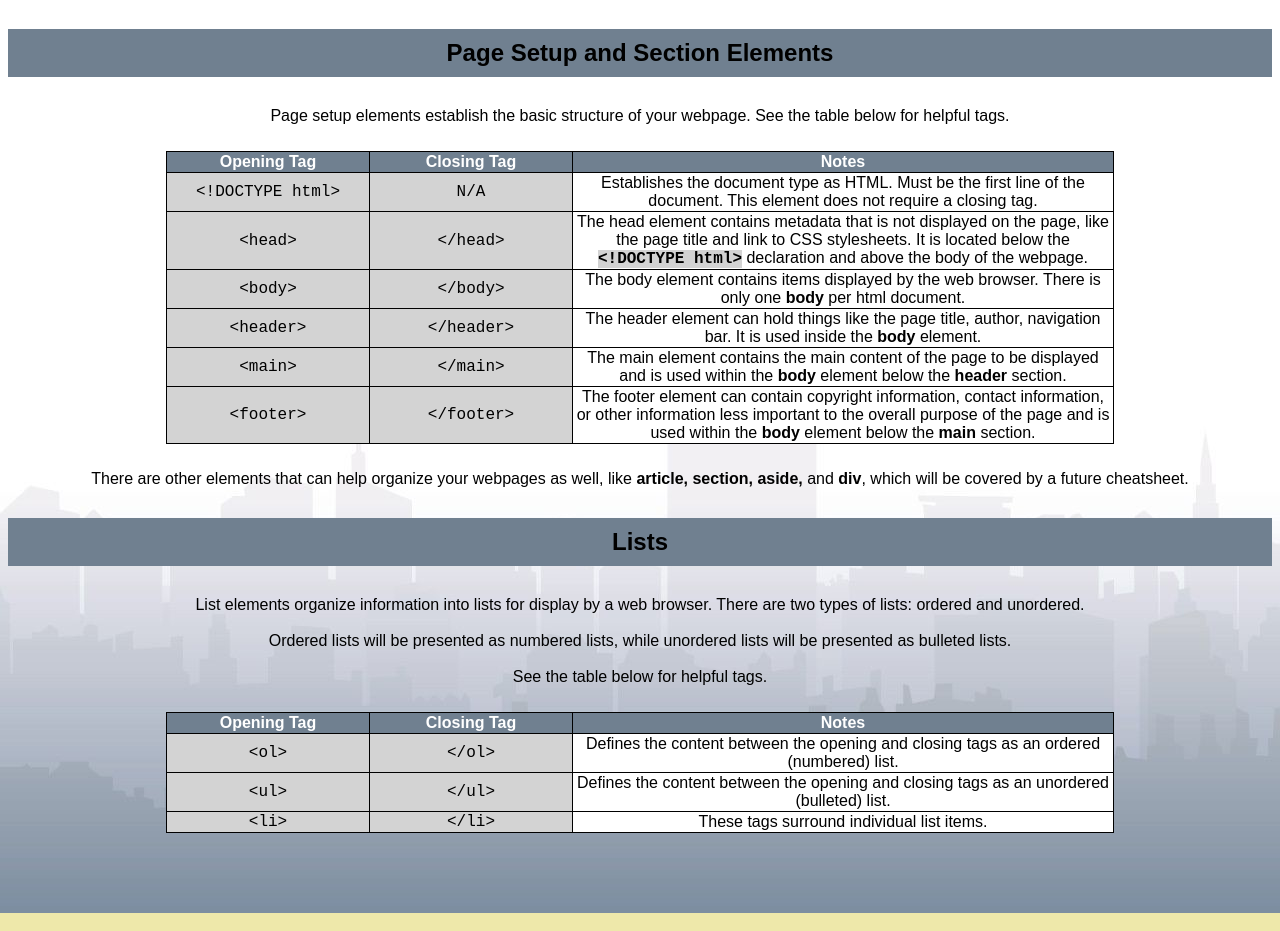
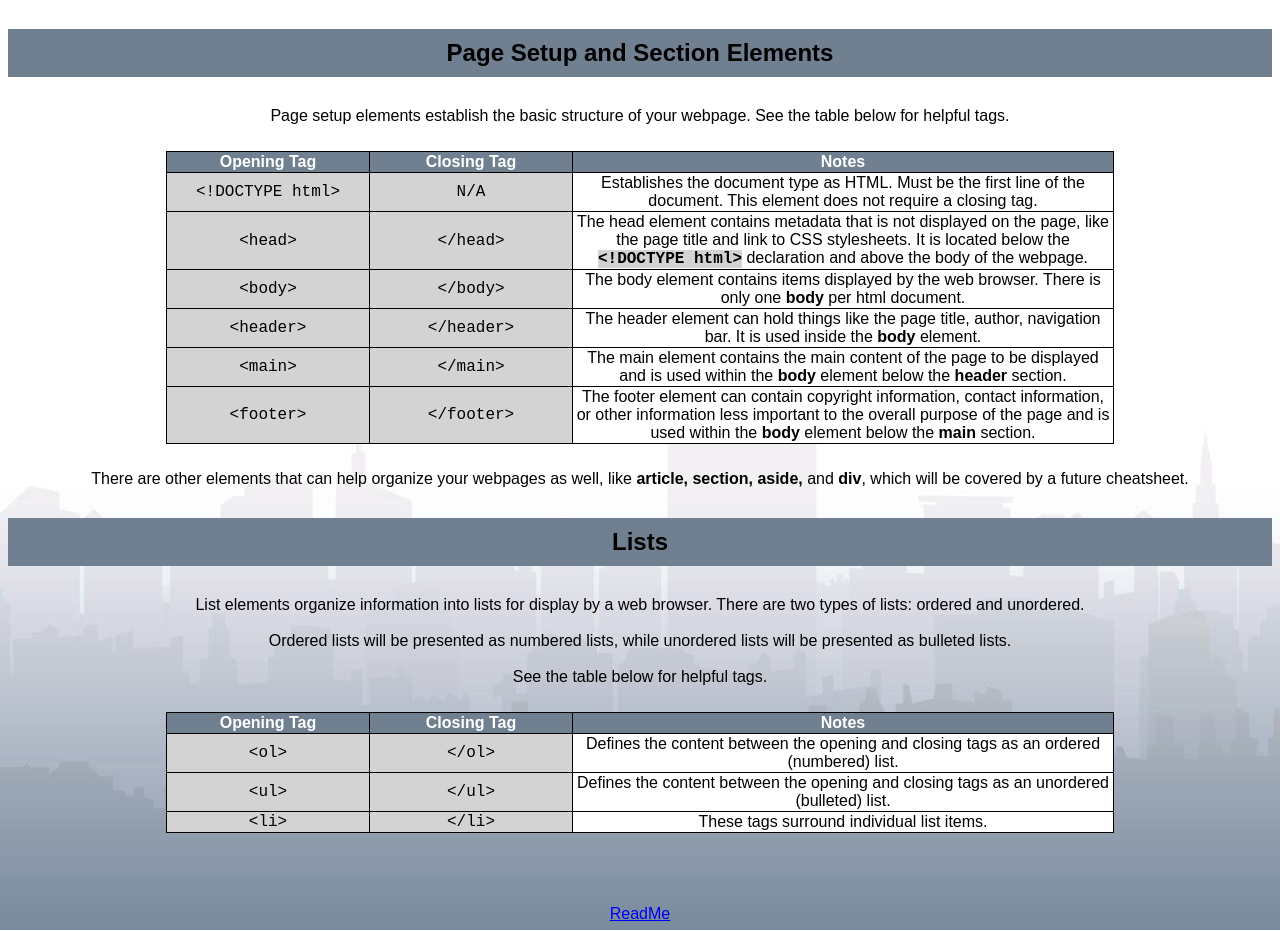
Before and after one commit to brianlesage/cheat_sheet_exercise, a plain HTML site: page index.html in a window 1280 px wide. Shown: the part 150-1081 px from the top of the page. Drawn offline with Linux system fonts and the light colour scheme.

Commit message:
Added Readme Link

```diff
--- a/index.html
+++ b/index.html
@@ -120,5 +120,7 @@
 
     <!-- Section for Miscellaneous Tags-->
   </main>
-  <footer></footer>
+  <footer>
+    <a href="readme.md">ReadMe</a>
+  </footer>
 </body>
--- a/resources/styles.css
+++ b/resources/styles.css
@@ -3,6 +3,10 @@ body {
   background-image: url("../images/city.jpg");
   /*Image credit: https://ideasphere.com/wp-content/uploads/2016/08/Savin-NY-Website-Background-Web-1-1024x576.jpg*/
   font-family: Arial, Helvetica, sans-serif;
+}
+
+footer {
+  text-align: center;
 }
 
 h1 {
```
